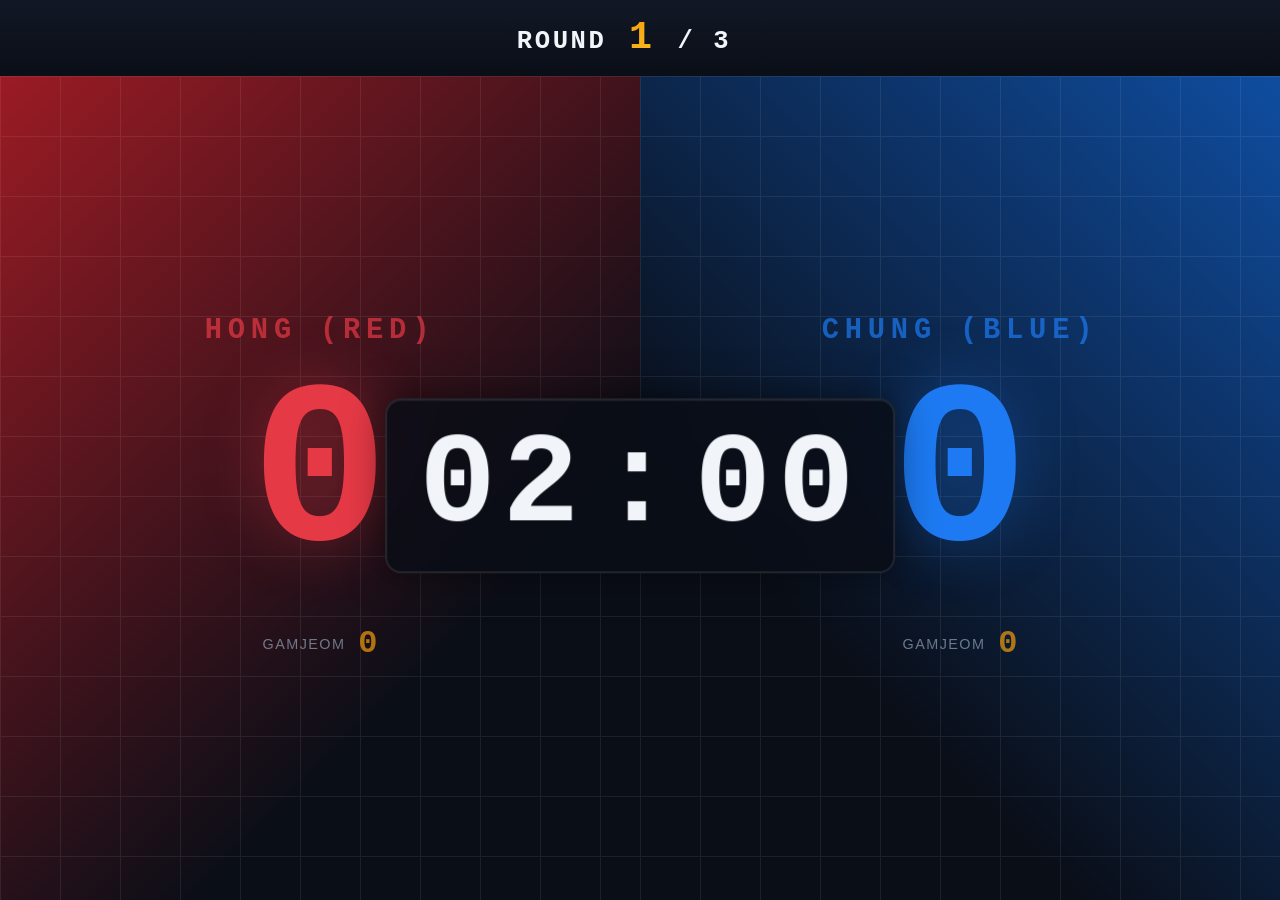
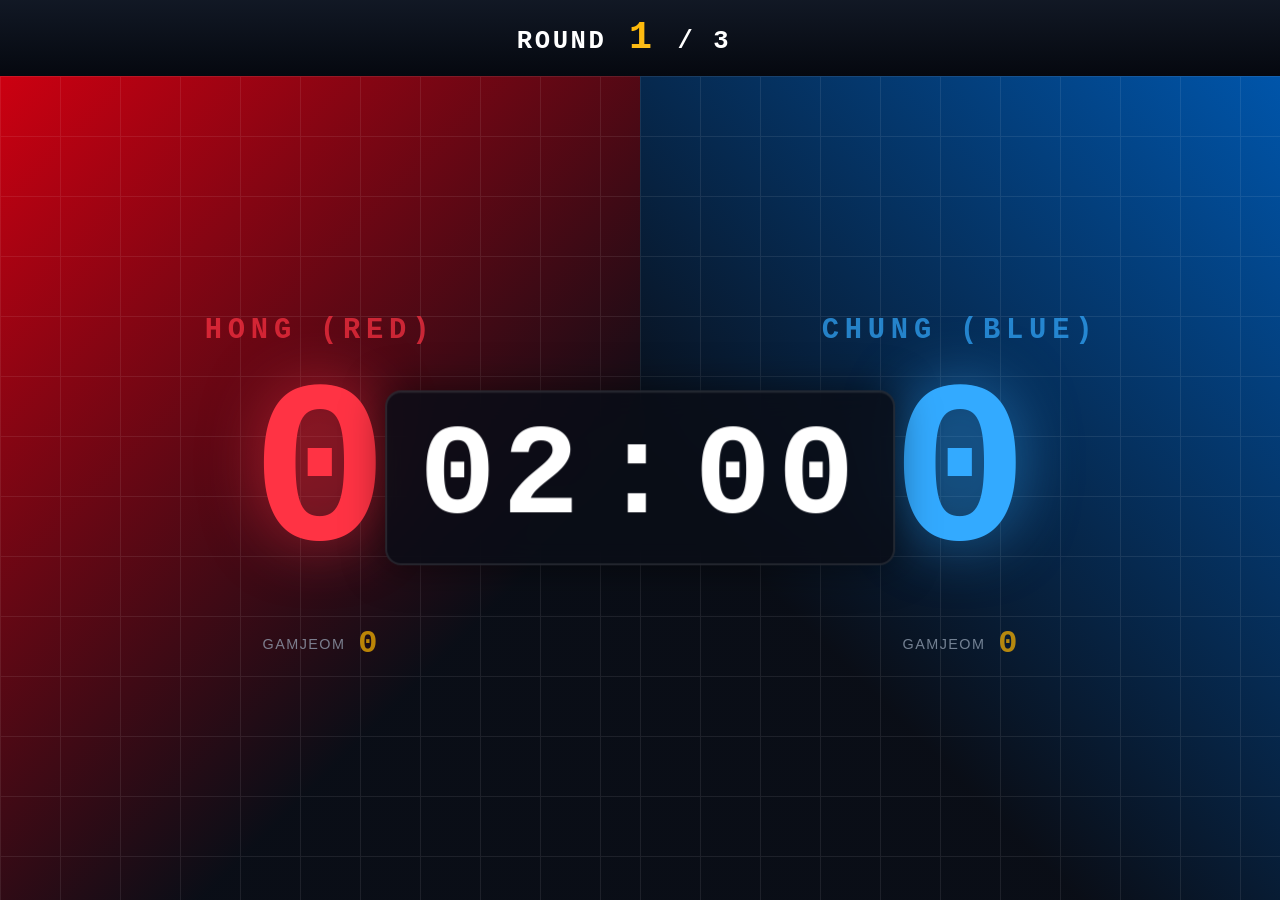

VERSION 1.3

--- a/public/scoreboard/style.css
+++ b/public/scoreboard/style.css
@@ -5,19 +5,19 @@
 }
 
 :root {
-  --red: #e63946;
-  --red-glow: rgba(230, 57, 70, 0.4);
-  --red-dark: #9b1b24;
-  --blue: #1d7af2;
-  --blue-glow: rgba(29, 122, 242, 0.4);
-  --blue-dark: #0f4da0;
-  --bg: #0a0e17;
-  --bg-card: #121926;
-  --text: #f1f5f9;
-  --text-dim: #94a3b8;
-  --gold: #f59e0b;
-  --gold-glow: rgba(245, 158, 11, 0.5);
-  --green: #22c55e;
+  --red: #ff3344;
+  --red-glow: rgba(255, 51, 68, 0.6);
+  --red-dark: #cc0011;
+  --blue: #33aaff;
+  --blue-glow: rgba(51, 170, 255, 0.6);
+  --blue-dark: #0055aa;
+  --bg: #05080f;
+  --bg-card: #0a0e17;
+  --text: #ffffff;
+  --text-dim: #a0aec0;
+  --gold: #ffb700;
+  --gold-glow: rgba(255, 183, 0, 0.6);
+  --green: #00ff66;
 }
 
 html,
@@ -65,6 +65,7 @@ body {
   margin: 0 0.3rem;
   background: linear-gradient(135deg, var(--gold), #fbbf24);
   -webkit-background-clip: text;
+  background-clip: text;
   -webkit-text-fill-color: transparent;
 }
 
@@ -205,6 +206,43 @@ body {
   text-align: center;
   z-index: 10;
   pointer-events: none;
+  display: flex;
+  flex-direction: column;
+  align-items: center;
+  gap: 1rem;
+}
+
+#branding-logo {
+  font-family: 'Orbitron', monospace;
+  font-size: 2.5rem;
+  font-weight: 900;
+  letter-spacing: 0.15em;
+  color: var(--text);
+  text-shadow: 0 0 20px rgba(255, 255, 255, 0.3);
+  margin-bottom: 0.5rem;
+}
+
+#break-timer-display {
+  font-family: 'Orbitron', monospace;
+  font-size: 3.5rem;
+  font-weight: 700;
+  color: var(--gold);
+  text-shadow: 0 0 30px var(--gold-glow);
+  background: rgba(10, 14, 23, 0.95);
+  border: 2px solid var(--gold);
+  border-radius: 1rem;
+  padding: 0.5rem 1.5rem;
+  box-shadow: 0 0 40px var(--gold-glow);
+  display: flex;
+  align-items: center;
+  gap: 1rem;
+  animation: pulse 2s infinite;
+}
+
+.break-label {
+  font-size: 1.2rem;
+  letter-spacing: 0.2em;
+  color: var(--text-dim);
 }
 
 #timer-display {
@@ -225,6 +263,12 @@ body {
   display: flex;
   align-items: center;
   justify-content: center;
+  transition: opacity 0.3s, transform 0.3s;
+}
+
+#timer-display.dimmed {
+  opacity: 0.4;
+  transform: scale(0.9);
 }
 
 .timer-sep {
@@ -275,8 +319,50 @@ body {
 
 #score-flash.flash-blue {
   color: var(--blue);
-  background: radial-gradient(circle, rgba(29, 122, 242, 0.2) 0%, transparent 70%);
+  background: radial-gradient(circle, rgba(51, 170, 255, 0.2) 0%, transparent 70%);
   text-shadow: 0 0 80px var(--blue-glow);
+}
+
+/* ─── Target Reached Overlay ──────────────────── */
+
+#target-reached-overlay {
+  position: fixed;
+  inset: 0;
+  display: flex;
+  align-items: center;
+  justify-content: center;
+  background: rgba(10, 14, 23, 0.8);
+  backdrop-filter: blur(10px);
+  z-index: 150;
+  animation: fadeIn 0.3s ease-out;
+}
+
+.target-reached-content {
+  background: linear-gradient(135deg, rgba(255, 183, 0, 0.2), rgba(255, 51, 68, 0.2));
+  border: 2px solid var(--gold);
+  border-radius: 2rem;
+  padding: 3rem 5rem;
+  text-align: center;
+  box-shadow: 0 0 80px var(--gold-glow);
+  animation: popIn 0.5s cubic-bezier(0.175, 0.885, 0.32, 1.275);
+}
+
+.target-reached-content h2 {
+  font-family: 'Orbitron', monospace;
+  font-size: 4rem;
+  font-weight: 900;
+  color: var(--gold);
+  text-shadow: 0 0 30px var(--gold-glow);
+  letter-spacing: 0.1em;
+  margin-bottom: 1rem;
+}
+
+#target-reached-reason {
+  font-size: 1.8rem;
+  color: var(--text);
+  letter-spacing: 0.05em;
+  text-transform: uppercase;
+  font-weight: 700;
 }
 
 /* ─── Winner Overlay ──────────────────────────── */
@@ -434,10 +520,31 @@ body {
   }
 }
 
+@keyframes fadeIn {
+  from {
+    opacity: 0;
+  }
+
+  to {
+    opacity: 1;
+  }
+}
+
+@keyframes popIn {
+  0% {
+    transform: scale(0.8);
+    opacity: 0;
+  }
+
+  100% {
+    transform: scale(1);
+    opacity: 1;
+  }
+}
+
 @keyframes winnerAppear {
   0% {
     transform: scale(0.5);
-    opacity: 0;
   }
 
   60% {
